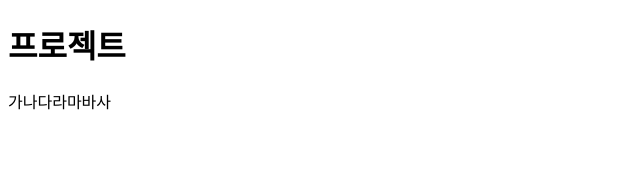
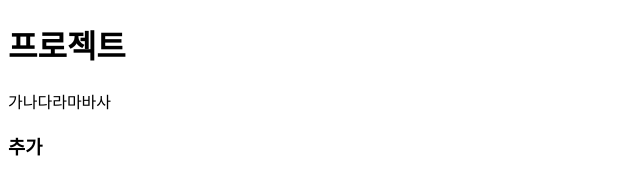
Before and after one commit to dmstks04/project, a plain HTML site: page index.html in a window 1280 px wide. Shown: the full height of the page, 0-640 px from the left. Drawn offline with Linux system fonts and the light colour scheme.

Commit message:
second commit

```diff
--- a/index.html
+++ b/index.html
@@ -10,5 +10,6 @@
   <body>
     <h1>프로젝트</h1>
     <p>가나다라마바사</p>
+    <h3>추가</h3>
   </body>
 </html>
```
